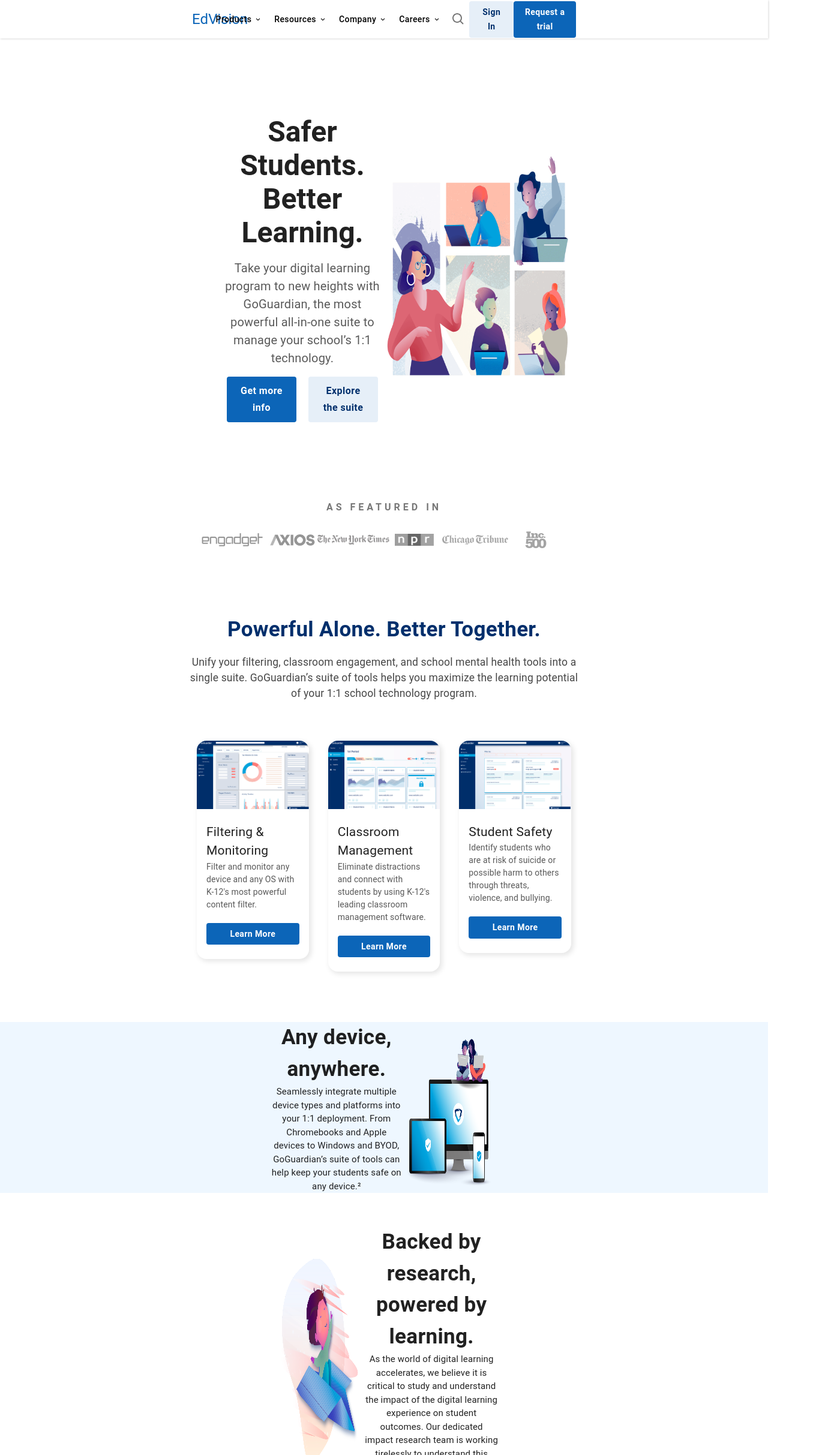
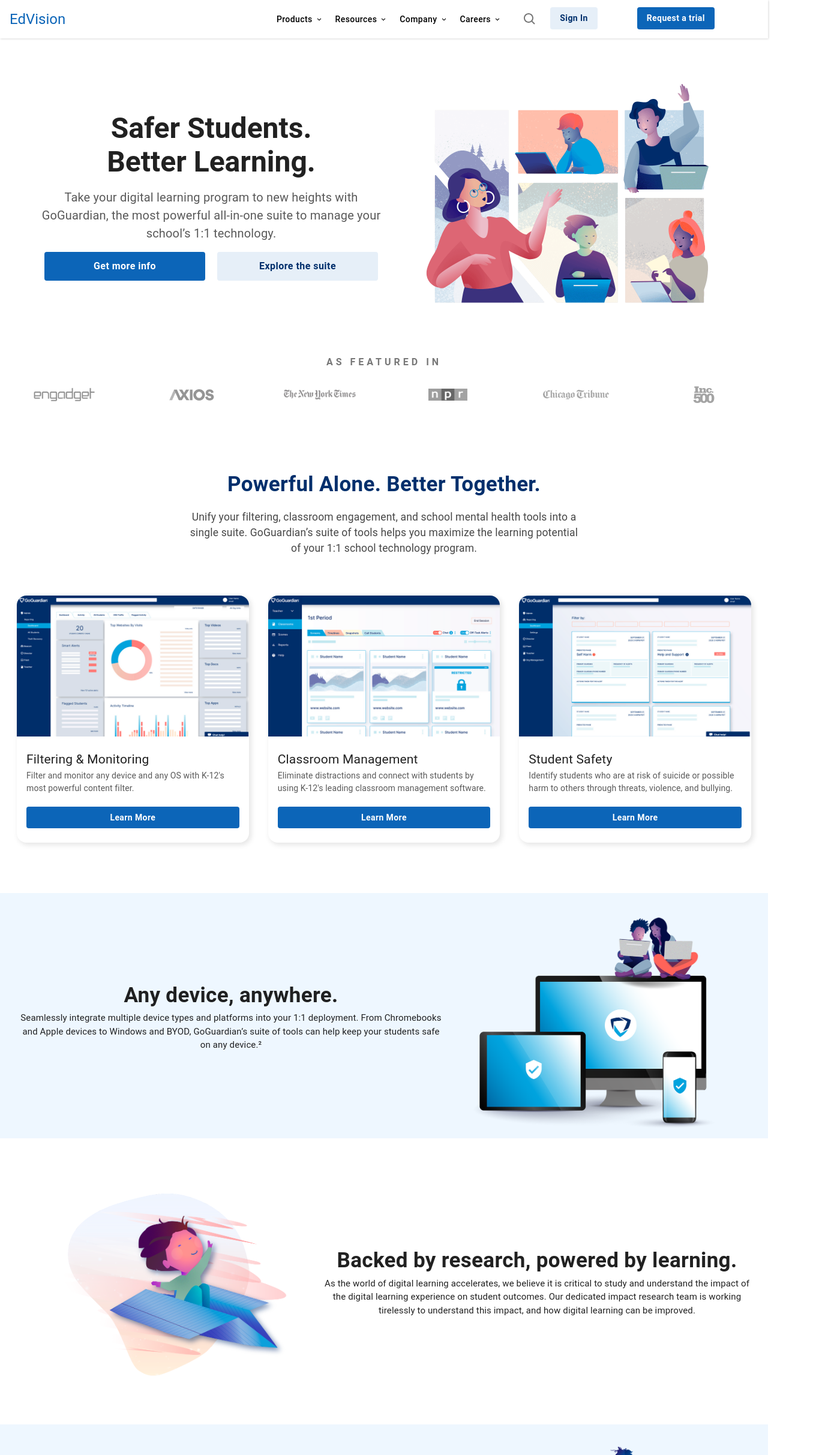
Before and after one commit to abhishekwebdevv/MVP_landing, a React (Create React App) app: page / in a window 1280 px wide. Shown: the top 2426 px of the page at 60% size, 1360 px wide, since content can reach past the window. Built offline with nearby package versions, Linux system fonts and the light colour scheme.

Commit message:
design fix

```diff
--- a/src/Components/ImageCard.js
+++ b/src/Components/ImageCard.js
@@ -31,6 +31,7 @@
   createStyles({
     card: {
       width: '100%',
+      height: '100%',
       borderRadius: '16px !important',
       boxShadow: '3px 3px 9px 1px rgb(0 0 0 / 10%) !important',
     },
--- a/src/Components/Layout.js
+++ b/src/Components/Layout.js
@@ -11,7 +11,6 @@
 import { makeStyles } from '@mui/styles';
 import MenuList from './MenuList';
 import { BiSearch } from 'react-icons/bi';
-// import { GiHamburgerMenu } from 'react-icons/gi';
 import Button from './Button';
 import useBreakpoints from './useBreakpoints';
 import MobileDrawer from './MobileDrawer';
@@ -99,7 +98,6 @@
                   item
                   xs={1}
                 >
-                  {/* <GiHamburgerMenu /> */}
                   <MobileDrawer />
                 </Grid>
               )}
@@ -122,7 +120,11 @@
     padding: '0rem 20rem !important',
     color: '#000',
 
-    '@media(max-width:1200px)': {
+    '@media(max-width:1500px)': {
+      padding: ' 0rem 15rem !important',
+    },
+
+    '@media(max-width:1281px)': {
       padding: ' 0rem 1rem !important',
     },
   },
--- a/src/Components/useBreakpoints.js
+++ b/src/Components/useBreakpoints.js
@@ -7,13 +7,13 @@
   // xs, extra-small: 0px
   // sm, small: 600px
   // md, medium: 900px
-  // lg, large: 1200px
-  // xl, extra-large: 1536px
+  // lg, large: 1280px
+  // xl, extra-large: 1500px
   const xs = useMediaQuery(theme.breakpoints.up('xs'));
   const sm = useMediaQuery(theme.breakpoints.up('sm'));
   const md = useMediaQuery(theme.breakpoints.up('md'));
-  const lg = useMediaQuery(theme.breakpoints.up('lg'));
-  const xl = useMediaQuery(theme.breakpoints.up('xl'));
+  const lg = useMediaQuery('(min-width:1281px)');
+  const xl = useMediaQuery('(min-width:1500px)');
 
   return { xs, sm, md, lg, xl };
 }
--- a/src/Sections/BannerSection.js
+++ b/src/Sections/BannerSection.js
@@ -167,7 +167,11 @@
     bannerSection: {
       padding: '8rem 20rem',
 
-      '@media(max-width:1200px)': {
+      '@media(max-width:1500px)': {
+        padding: '4rem 15rem',
+      },
+
+      '@media(max-width:1281px)': {
         padding: '4rem 1rem',
       },
     },
--- a/src/Sections/CarouselSection.js
+++ b/src/Sections/CarouselSection.js
@@ -124,7 +124,7 @@
 
 export default function CarouselSection() {
   const classes = useStyles();
-  const { lg } = useBreakpoints();
+  const { lg, xl } = useBreakpoints();
 
   return (
     <section className={classes.section}>
@@ -134,7 +134,7 @@
         alignItems="center"
         justifyContent="center"
         textAlign="center"
-        marginX={lg ? '500px' : '28px'}
+        marginX={xl ? '500px' : lg ? '350px' : '28px'}
       >
         <Typography fontWeight="bold" color="#002f6c" fontSize="35px">
           We're in classrooms just like yours.
@@ -210,6 +210,7 @@
     },
     card: {
       margin: '10px',
+      borderRadius: '10px !important',
       boxShadow: '1px 1px 10px 0 rgb(0 0 0 / 15%) !important',
     },
     content: {
--- a/src/Sections/DeviceSection.js
+++ b/src/Sections/DeviceSection.js
@@ -6,13 +6,13 @@
 
 export default function DeviceSection() {
   const classes = useStyles();
-  const { md, lg } = useBreakpoints();
+  const { md, lg, xl } = useBreakpoints();
 
   return (
     <section className={classes.section}>
       <Grid
         container
-        paddingX={lg ? '450px' : '28px'}
+        paddingX={xl ? '450px' : lg ? '350px' : '28px'}
         paddingBottom={!md && '20px'}
       >
         <Grid
--- a/src/Sections/FeaturesSection.js
+++ b/src/Sections/FeaturesSection.js
@@ -30,7 +30,7 @@
 
 export default function FeaturesSection() {
   const classes = useStyles();
-  const { lg } = useBreakpoints();
+  const { xl } = useBreakpoints();
 
   return (
     <section className={classes.section}>
@@ -60,7 +60,7 @@
           maximize the learning potential of your 1:1 school technology program.
         </Typography>
       </Box>
-      <Grid container spacing={4} padding={lg && '0px 300px'} marginTop="20px">
+      <Grid container spacing={4} padding={xl && '0px 300px'} marginTop="20px">
         {images.map((item) => (
           <Grid item xs={12} md={4}>
             <ImageCard
--- a/src/Sections/FooterSection.js
+++ b/src/Sections/FooterSection.js
@@ -64,7 +64,7 @@
 
 export default function FooterSection() {
   const classes = useStyles();
-  const { md, lg } = useBreakpoints();
+  const { md, lg, xl } = useBreakpoints();
 
   return (
     <section className={classes.section}>
@@ -160,7 +160,7 @@
         </Grid>
       </Grid>
 
-      <Box paddingTop="20px" paddingX={lg ? '450px' : '28px'}>
+      <Box paddingTop="20px" paddingX={xl ? '450px' : lg ? '350px' : '28px'}>
         <Divider />
         <Box
           display="flex"
--- a/src/Sections/PartnerSection.js
+++ b/src/Sections/PartnerSection.js
@@ -26,12 +26,12 @@
 
 export default function PartnerSection() {
   const classes = useStyles();
-  const { lg } = useBreakpoints();
+  const { lg, xl } = useBreakpoints();
 
   return (
     <>
       <section className={classes.section}>
-        <Grid container paddingX={lg ? '450px' : '28px'}>
+        <Grid container paddingX={xl ? '450px' : lg ? '250px' : '28px'}>
           {partners.map((item) => (
             <Grid
               item
@@ -47,7 +47,11 @@
           ))}
         </Grid>
       </section>
-      <Box bgcolor="#fafafa" paddingY="70px" paddingX={lg ? '680px' : '28px'}>
+      <Box
+        bgcolor="#fafafa"
+        paddingY="70px"
+        paddingX={xl ? '680px' : lg ? '400px' : '28px'}
+      >
         {information.map((item) => (
           <Typography fontSize="12px" color="#000000A6" lineHeight="25px">
             {item}
--- a/src/Sections/ResearchSection.js
+++ b/src/Sections/ResearchSection.js
@@ -6,11 +6,11 @@
 
 export default function ResearchSection() {
   const classes = useStyles();
-  const { md, lg } = useBreakpoints();
+  const { md, lg, xl } = useBreakpoints();
 
   return (
     <section className={classes.section}>
-      <Grid container paddingX={lg ? '450px' : '28px'}>
+      <Grid container paddingX={xl ? '450px' : lg ? '350px' : '28px'}>
         <Grid
           item
           xs={12}
--- a/src/Sections/SupportSection.js
+++ b/src/Sections/SupportSection.js
@@ -6,13 +6,13 @@
 
 export default function SupportSection() {
   const classes = useStyles();
-  const { md, lg } = useBreakpoints();
+  const { md, lg, xl } = useBreakpoints();
 
   return (
     <section className={classes.section}>
       <Grid
         container
-        paddingX={lg ? '450px' : '28px'}
+        paddingX={xl ? '450px' : lg ? '350px' : '28px'}
         paddingBottom={!md && '20px'}
       >
         <Grid
--- a/src/Sections/TrialSection.js
+++ b/src/Sections/TrialSection.js
@@ -14,11 +14,11 @@
 
 export default function TrialSection() {
   const classes = useStyles();
-  const { md, lg } = useBreakpoints();
+  const { md, lg, xl } = useBreakpoints();
 
   return (
     <section className={classes.section}>
-      <Grid container paddingX={lg ? '450px' : '28px'}>
+      <Grid container paddingX={xl ? '450px' : lg ? '350px' : '28px'}>
         <Grid item xs={12} md={6}>
           <img src={AirBaloon} alt="devices" className={classes.image} />
         </Grid>
```
